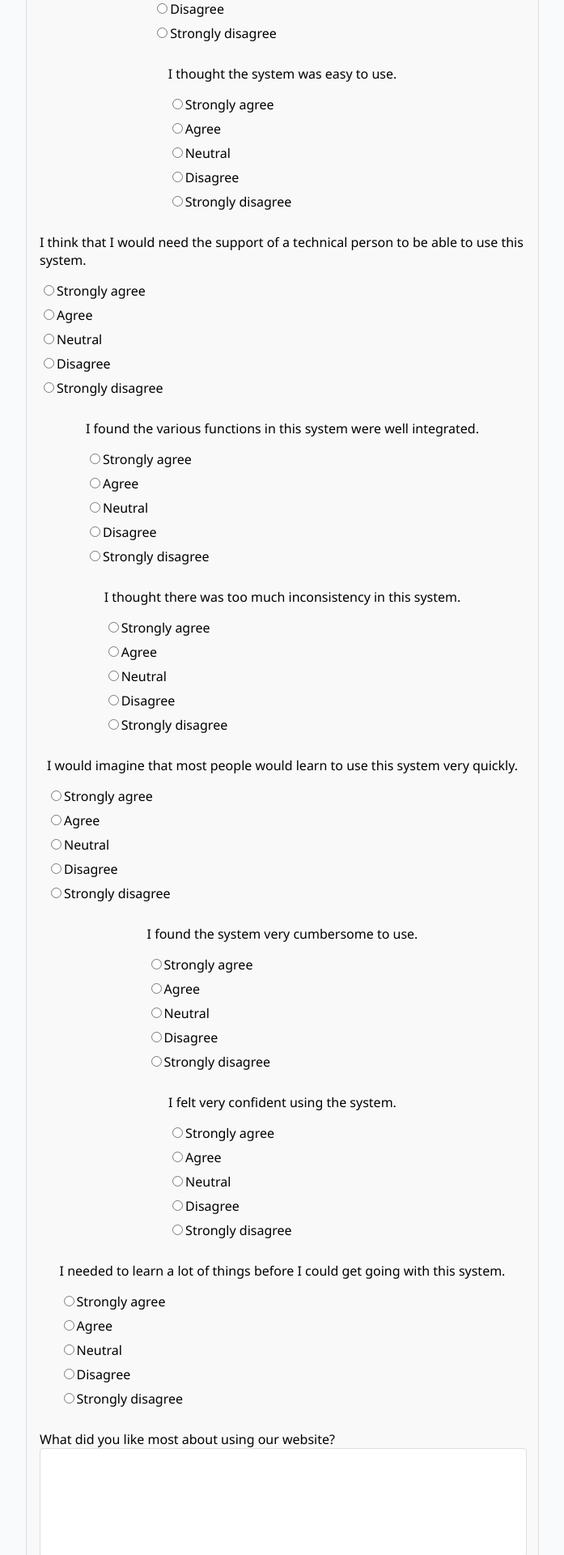
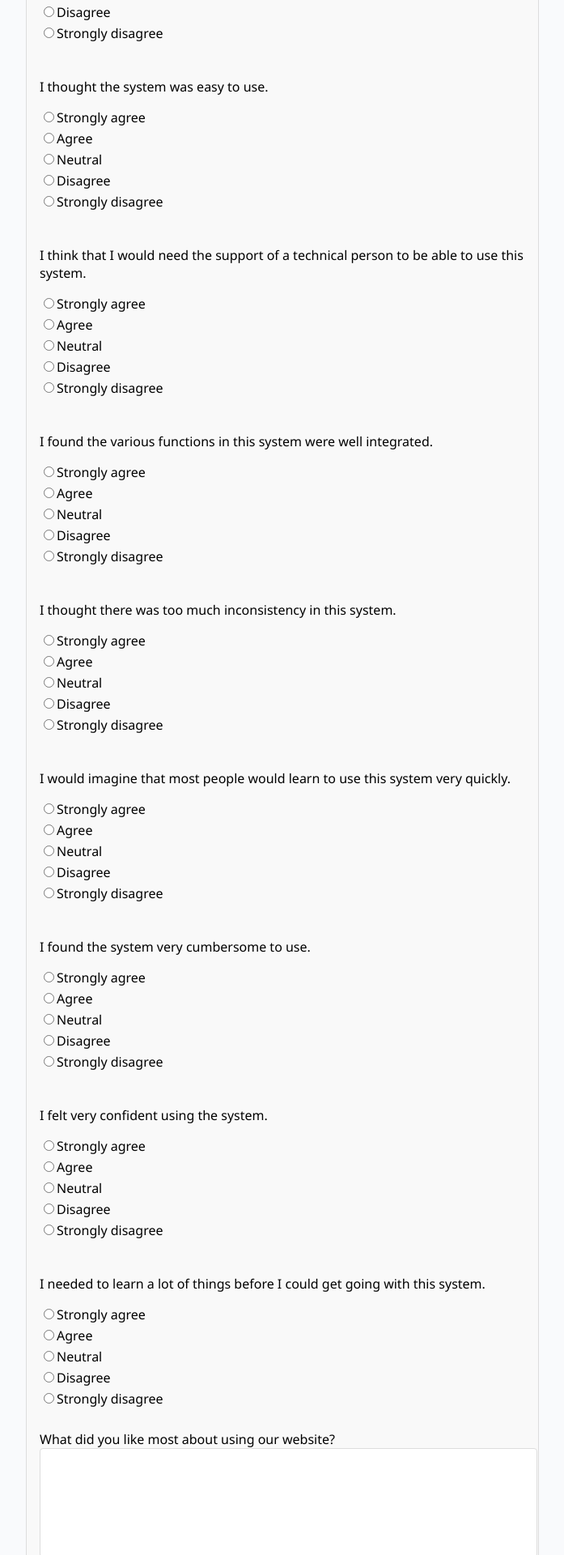
Before and after one commit to xCamelot2001/project-fea-webapp, a React (Create React App) app in the folder client/: page /survey in a window 1280 px wide. Shown: the part 620-2540 px from the top of the page at 81% size, without its empty margins (291-988 px from the left). Built offline with nearby package versions, Linux system fonts and the light colour scheme.

Commit message:
Refactor survey page styling, fix radio option margin, and update survey questions in Survey.css

```diff
--- a/client/src/assests/styles/Survey.css
+++ b/client/src/assests/styles/Survey.css
@@ -21,12 +21,12 @@
 .survey-form {
   display: flex;
   flex-direction: column;
-  align-items: center; /* Align form items (children) to the center */
+  align-items: flex-start; /* Align items to the left */
 }
 
 .survey-feedback {
   margin-top: 2em;
-  width: 100%; /* Set the width of feedback section to be full width of the form */
+  width: 100%;
 }
 
 .feedback-label {
@@ -35,12 +35,12 @@
 }
 
 .feedback-textarea {
-  width: calc(100% - 1em); /* Subtract padding from the total width */
+  width: 100%; /* Adjusted to be full width without calc */
   height: 120px;
   padding: 0.5em;
   border: 1px solid #ddd;
   border-radius: 4px;
-  resize: none; /* Prevent the textarea from being resizable */
+  resize: none;
 }
 
 .submit-button {
@@ -64,22 +64,25 @@
   cursor: not-allowed;
 }
 
-.survey-question-text {
-  width: 100%; /* Set the width of question text to be full width of the form */
+.survey-question-text,
+.survey-question {
+  width: 100%; /* Ensure question text and questions are full width */
   margin-top: 1em;
-}
-
-.survey-question {
   margin-bottom: 0.75em; /* Space between each question */
 }
 
 .radio-group label {
   display: block; /* Ensures each option is on a new line */
-  margin-top: 0.5em; /* Space between the question and the first option */
 }
 
 .radio-option {
-  display: inline-block; /* Puts radio options in a line */
-  margin-right: 0.25em; /* Space between options */
-  margin-top: 0.25em; /* Space between option lines */
+  display: block; /* Ensures options do not line up next to each other */
+  margin-top: 0.25em; /* Space between options */
 }
+
+/* Additional style to align the text properly for all questions */
+label {
+  text-align: left;
+  display: inline-block; /* Align text labels to the left */
+  margin-left: 0;
+}
--- a/client/src/features/Survey/RadioGroup.js
+++ b/client/src/features/Survey/RadioGroup.js
@@ -4,14 +4,14 @@ const RadioGroup = ({ questionKey, questionLabel, options, value, onChange }) =>
   <div className="survey-question">
     <p>{questionLabel}</p>
     <div className="radio-group">
-      {options.map(option => (
-        <label key={option} className="radio-option">
+      {options.map((option, index) => (
+        <label key={index} className="radio-option"> {/* index is used for a unique key */}
           <input
             type="radio"
             name={questionKey}
             value={option}
             checked={value === option}
-            onChange={() => onChange(questionKey, option)}
+            onChange={(e) => onChange(questionKey, e.target.value)} // Correctly pass the event to the handler
           />
           {option}
         </label>
```
